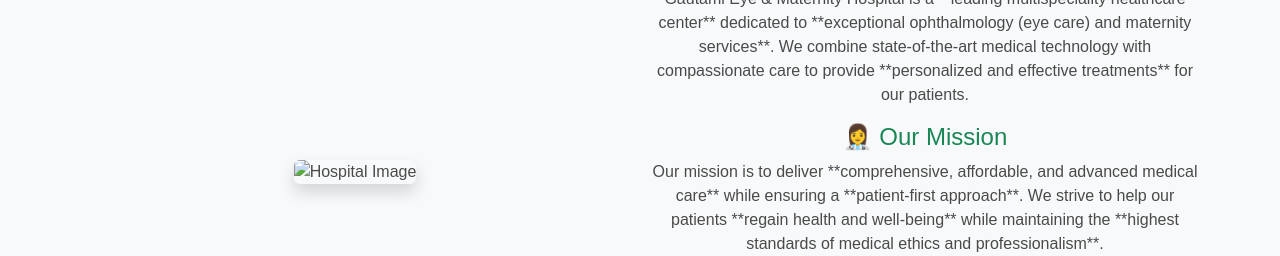
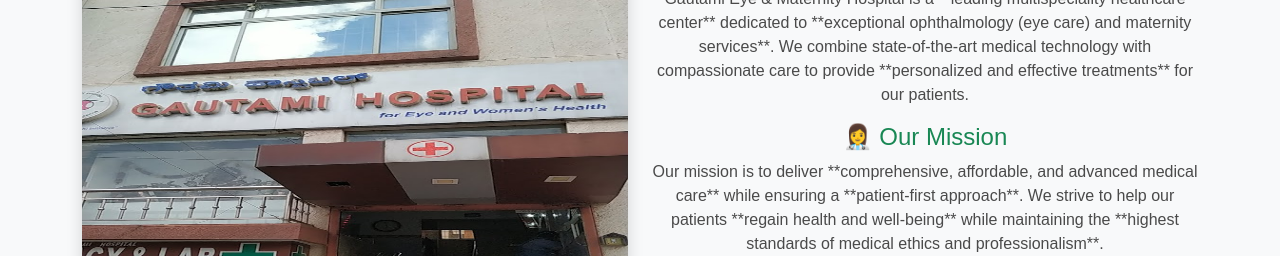
Before and after one commit to Harshach077/Multispeciality-Hospital, a plain HTML site: page index.html in a window 1280 px wide. Shown: the part 544-800 px from the top of the page. Drawn offline with nearby package versions, Linux system fonts and the light colour scheme.

Commit message:
image fix

```diff
--- a/index.html
+++ b/index.html
@@ -311,7 +311,7 @@ document.getElementById("contactForm").addEventListener("submit", async function
         <div class="row align-items-center">
             <!-- About Image -->
             <div class="col-md-6">
-               <img src="hospital-image.jpg" alt="Hospital Image" class="img-fluid rounded shadow" style="width: 600px; height: 400px;">
+               <img src="assets/hospital.jpg" alt="Hospital Image" class="img-fluid rounded shadow" style="width: 600px; height: 400px;">
             </div>
 
             <!-- About Content -->
```
